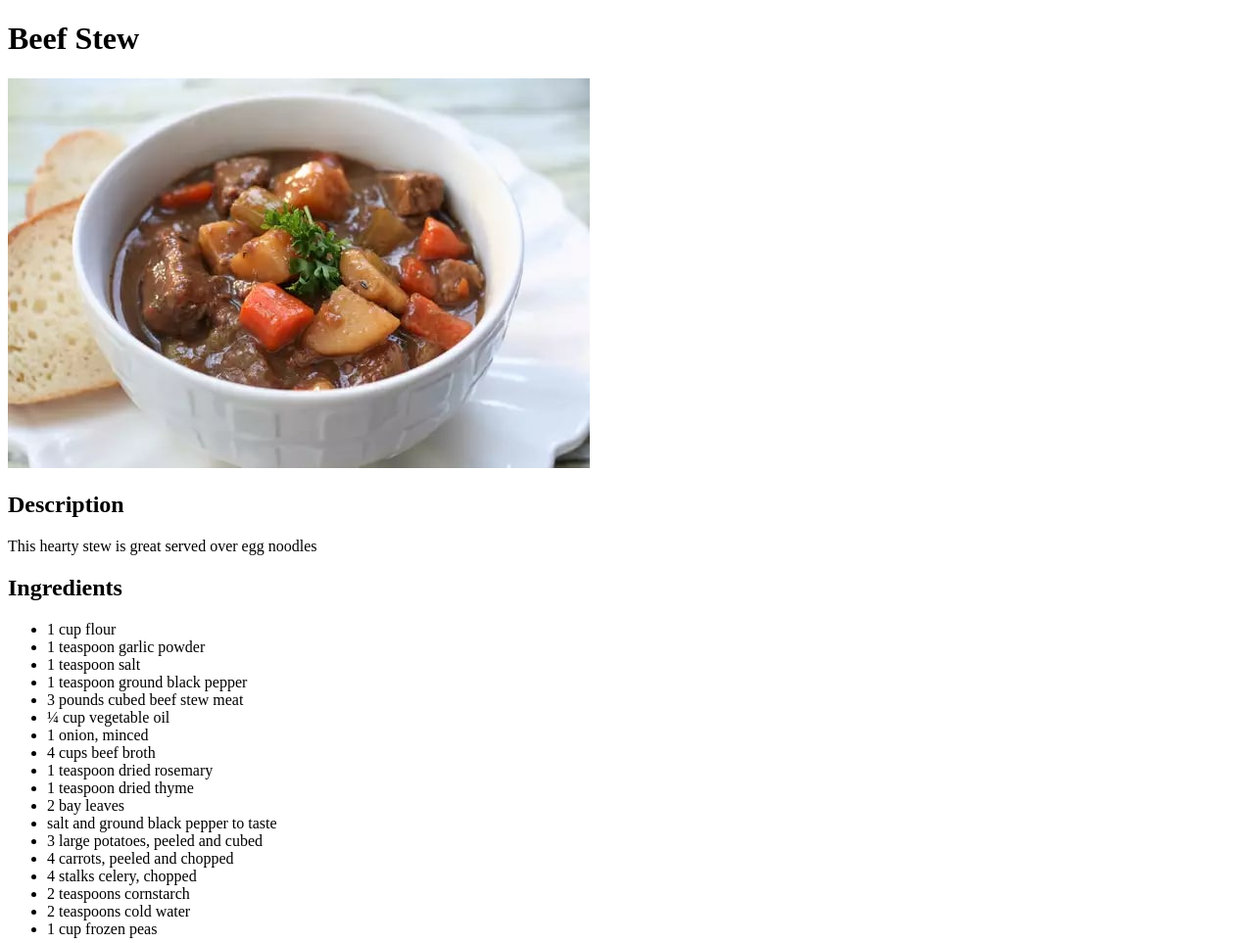
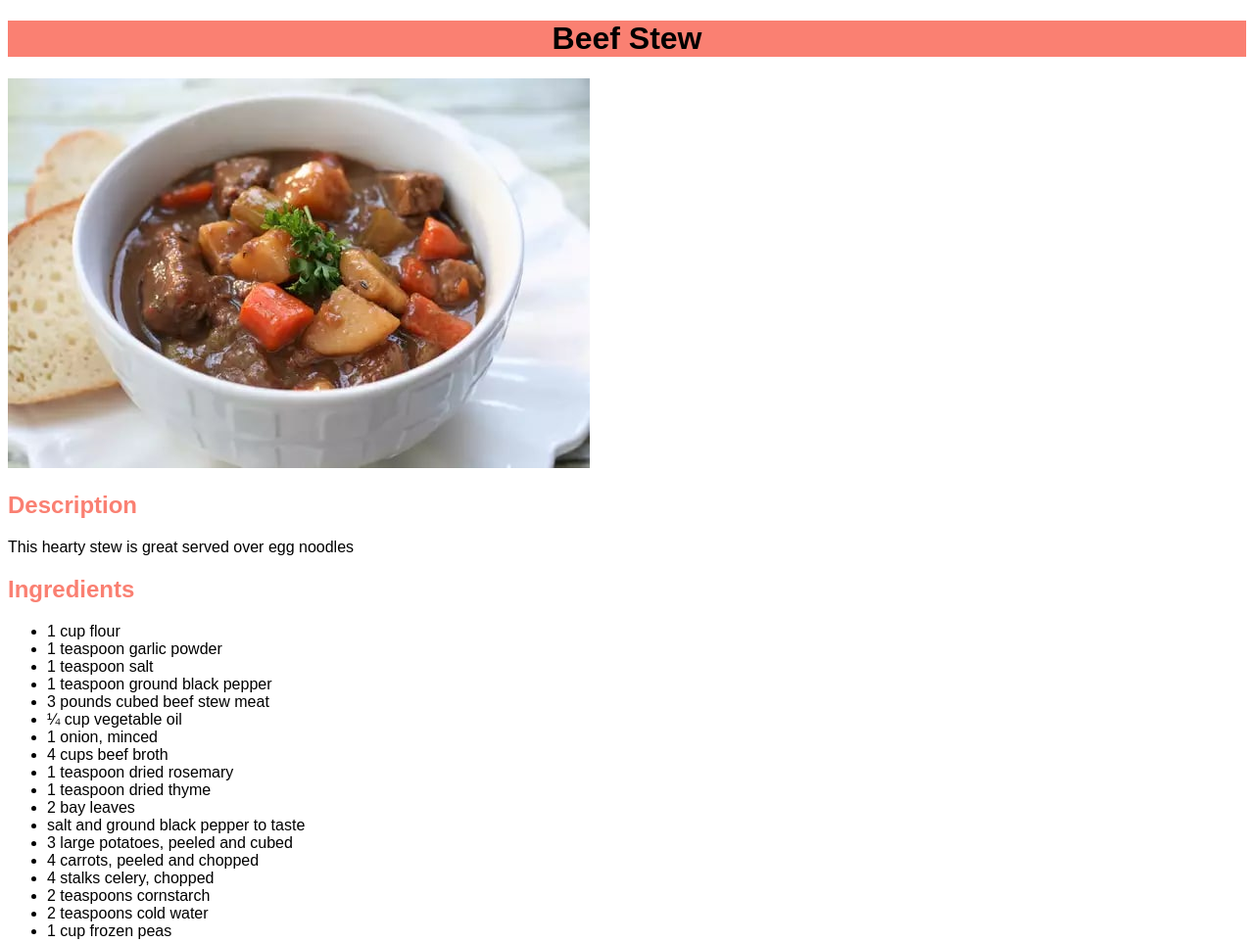
Before and after one commit to wipramgamurci/odin-recipes, a plain HTML site: page recipes/beef-stew.html in a window 1280 px wide. Shown: the top 963 px of the page at 98% size. Drawn offline with Linux system fonts and the light colour scheme.

Commit message:
Change header font color

```diff
--- a/recipes/beef-stew.html
+++ b/recipes/beef-stew.html
@@ -3,9 +3,10 @@
 	<head>
 		<meta charset="utf-8">
 		<title>Beef Stew</title>
+		<link rel="stylesheet" href="../style/style.css">
 	</head>
 	<body>
-		<h1>Beef Stew</h1>
+		<h1 id="title">Beef Stew</h1>
 		<img src="../img/beef-stew.jpg" alt="beef stew photo">
 		<h2>Description</h2>
 		<p>This hearty stew is great served over egg noodles</p>
--- /dev/null
+++ b/style/style.css
@@ -0,0 +1,12 @@
+*{
+	font-family: sans-serif;
+}
+
+#title{
+	background-color: salmon;
+	text-align: center;
+}
+
+h2{
+	color: salmon;
+}
```
Also changed, not shown: index.html (+2 -1 lines), recipes/garlic-parmesan-shrimp.html (+2 -1 lines), recipes/pizzaghetti.html (+2 -1 lines).
